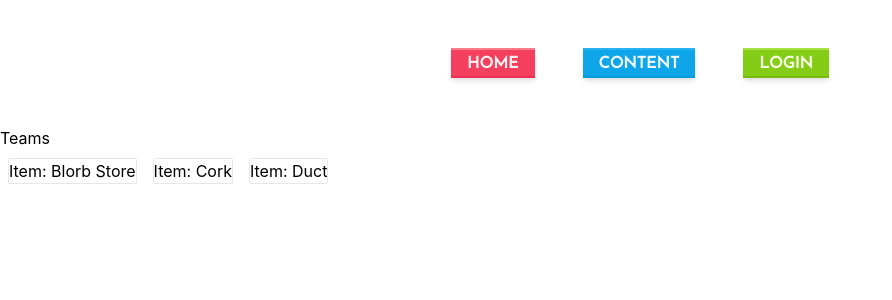
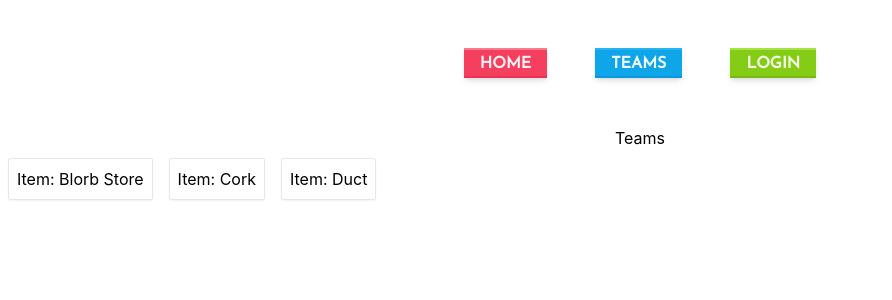
Before and after one commit to stujmar/pwa-playground, a React (Create React App) app: page /teams in a window 1280 px wide. Shown: the top 300 px of the page, without its empty margins (0-892 px from the left). Built offline with nearby package versions, Linux system fonts and the light colour scheme.

Commit message:
[sm] did minor stying changes and added Teams route to the navigation

```diff
--- a/src/components/NavBar.js
+++ b/src/components/NavBar.js
@@ -12,12 +12,12 @@ const NavBar = () => {
         text-rose-50 font-bold hover:bg-rose-600"
       >HOME</Link>
       <Link
-        to="/content"
+        to="/teams"
         className="bg-sky-500 md:shadow-md shadow-sky-500/50 josefin px-4 pt-0.5
         border-t-2 border-t-sky-400/60
         border-b-2 border-b-sky-600/40
         text-sky-50 font-bold hover:bg-sky-600"
-      >CONTENT</Link>
+      >TEAMS</Link>
       <Link
         to="/login"
         className="bg-lime-500 md:shadow-md shadow-lime-500/50 josefin px-4 pt-0.5
--- a/src/components/teams/NotFound.js
+++ b/src/components/teams/NotFound.js
@@ -2,7 +2,7 @@ import React from 'react';
 
 const NotFound = () => {
   return (
-    <div>404 Page not found.</div>
+    <div className="w-full text-center">404 Page not found.</div>
   )
 }
 
--- a/src/components/teams/TeamCard.js
+++ b/src/components/teams/TeamCard.js
@@ -10,7 +10,7 @@ const TeamCard = ({data, onClick}) => {
     <button
       onClick={() => handleClick()}
     >
-    <div className="m-2 border rounded-sm">Item: {data.name}</div>
+    <div className="m-2 hover:bg-gray-100 border rounded-sm p-2 shadow-sm">Item: {data.name}</div>
     </button>
   )
 }
--- a/src/components/teams/Teams.js
+++ b/src/components/teams/Teams.js
@@ -15,7 +15,10 @@ const Teams = ({data}) => {
     }));
   },[data]);
   return (
-    <div>Teams
+    <div>
+      <div className="w-full text-center">
+        Teams
+      </div>
       <p>{invoices}</p>
     </div>
   )
```
